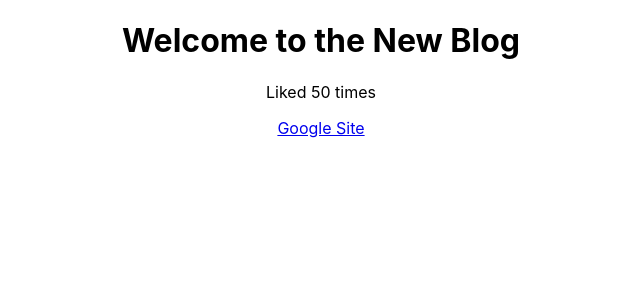
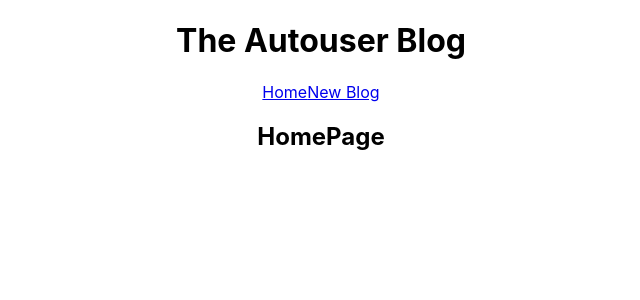
Before and after one commit to BrivaHamisi/Autouser-Blog, a React (Create React App) app: page / in a window 1280 px wide. Shown: the top 300 px of the page, without its empty margins (319-959 px from the left). Built offline with nearby package versions, Linux system fonts and the light colour scheme.

Commit message:
Working with components

```diff
--- a/src/App.js
+++ b/src/App.js
@@ -1,18 +1,15 @@
 import './App.css';
+import Navbar from './Navbar';
+import Home from './Home'
+
 
 function App() {
 
-  const title = 'Welcome to the New Blog'
-  const Likes = 50
-  const link = 'https://www.google.com/'
-
   return (
     <div className="App">
+      <Navbar/>
       <div className="content">
-        <h1>{title}</h1>
-        <p>Liked {Likes} times</p>
-
-        <a href={link}>Google Site</a>
+        <Home/>
       </div>
     </div>
   );
--- /dev/null
+++ b/src/Home.js
@@ -0,0 +1,9 @@
+const Home = () => {
+    return (
+        <div className="home">
+            <h2>HomePage</h2>
+        </div>
+     );
+}
+
+export default Home;
--- a/src/index.js
+++ b/src/index.js
@@ -2,7 +2,6 @@
 import ReactDOM from 'react-dom/client';
 import './index.css';
 import App from './App';
-import reportWebVitals from './reportWebVitals';
 
 const root = ReactDOM.createRoot(document.getElementById('root'));
 root.render(
@@ -14,4 +13,3 @@
 // If you want to start measuring performance in your app, pass a function
 // to log results (for example: reportWebVitals(console.log))
 // or send to an analytics endpoint. Learn more: https://bit.ly/CRA-vitals
-reportWebVitals();
```
